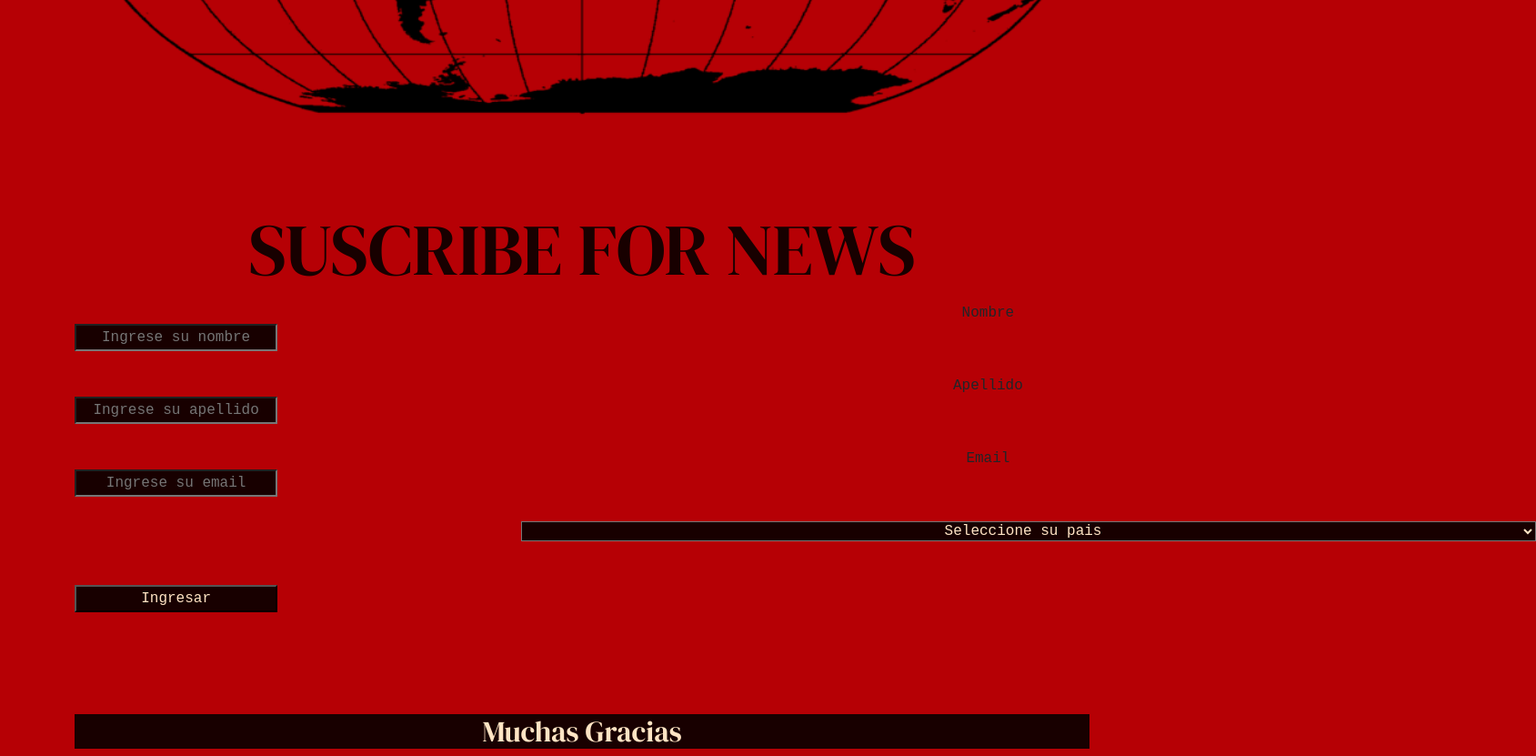
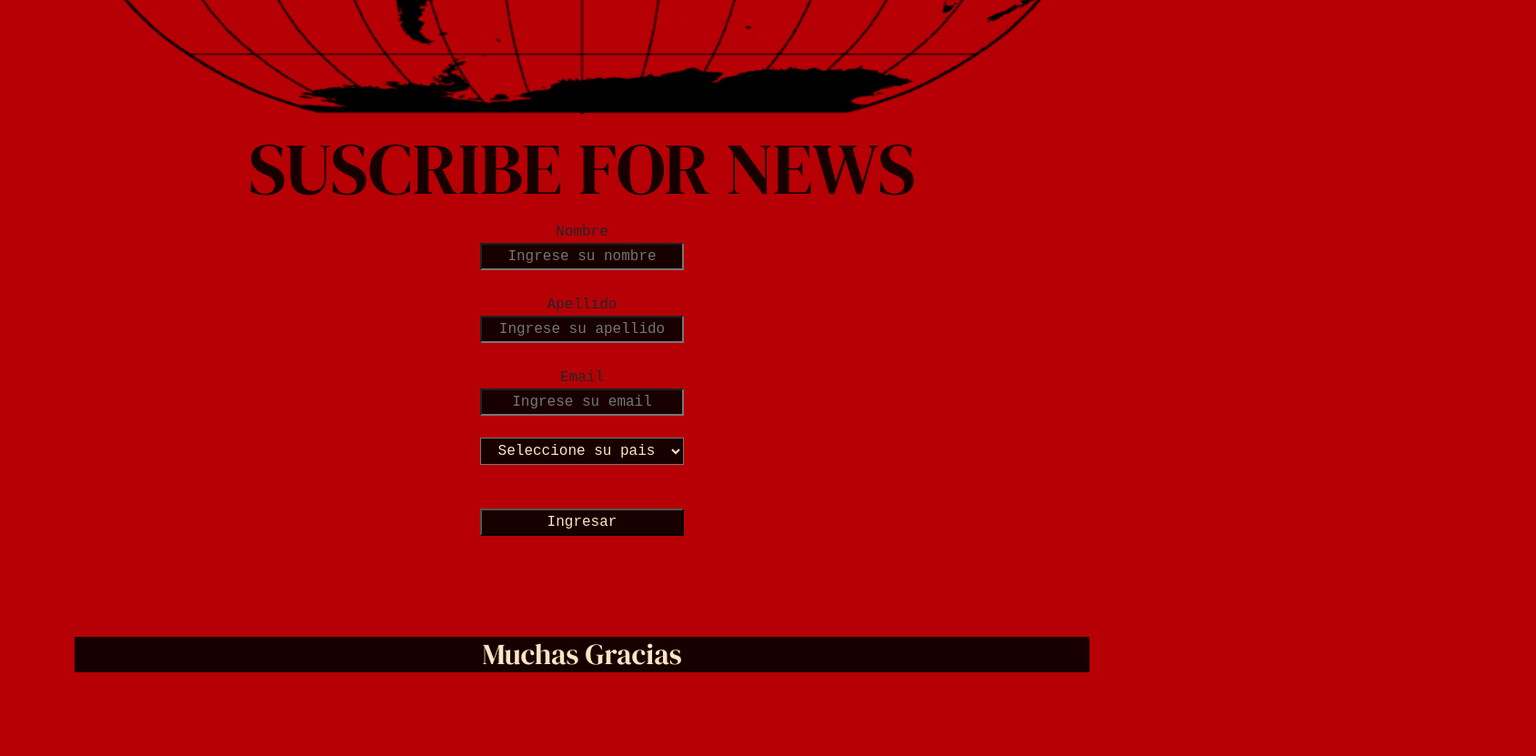
Before and after one commit to MorenoEmilia/Desarrollo-Web, a plain HTML site: page index.html in a window 1280 px wide. Shown: the part 2820-3651 px from the top of the page at 91% size, 1689 px wide, since content can reach past the window. After the commit the page ends 3567 px from the top, so only its background shows below. Drawn offline with nearby package versions, Linux system fonts and the light colour scheme.

Commit message:
PreEntrega2Moreno2daCorreccion

```diff
--- a/css/styleLT.css
+++ b/css/styleLT.css
@@ -111,14 +111,15 @@ h1{
     color:rgb(24, 0, 0);
     font-family: 'DM Serif Display', serif;
     text-align: center;
-    margin-top: 8%;
     font-size: 80px;
 }
+.formYinput{
+    text-align: center;
 
+}
 .formulario label{
     text-align: center;
     font-family: 'Courier New', Courier, monospace;
-    margin-left: 40%;
     font-size: 16px;
 }
 
@@ -129,7 +130,7 @@ h1{
     color: bisque;
     text-align: center;
     background-color: rgb(24, 0, 0);
-    align-content: center;
+    align-items: center;
 }
 
 .pais{
@@ -137,7 +138,8 @@ h1{
     font-family: 'Courier New', Courier, monospace;
     color: bisque;
     background-color: rgb(24, 0, 0);
-    margin-left: 44%;
+    width: 20%;
+    height: 30px;
 }
 
 footer{
--- a/index.html
+++ b/index.html
@@ -106,7 +106,10 @@
         <img class="mundo" src="./media/munndo.png" alt="mundo">
     </div>
     <div>
+      <div>
         <h2 class="form"> SUSCRIBE FOR NEWS </h2>
+      </div>
+      <div class="formYinput">
         <form class="formulario" action="" method="get" enctype="text/plain">
 
           <label for="nombre"> Nombre </label>
@@ -139,6 +142,8 @@
          </form>
 
       </div>
+
+    </div>
     <footer>
         <h2 class="pie"> Muchas Gracias </h2>
     </footer>
```
Lines whose indentation alone changed are shown as unchanged.
